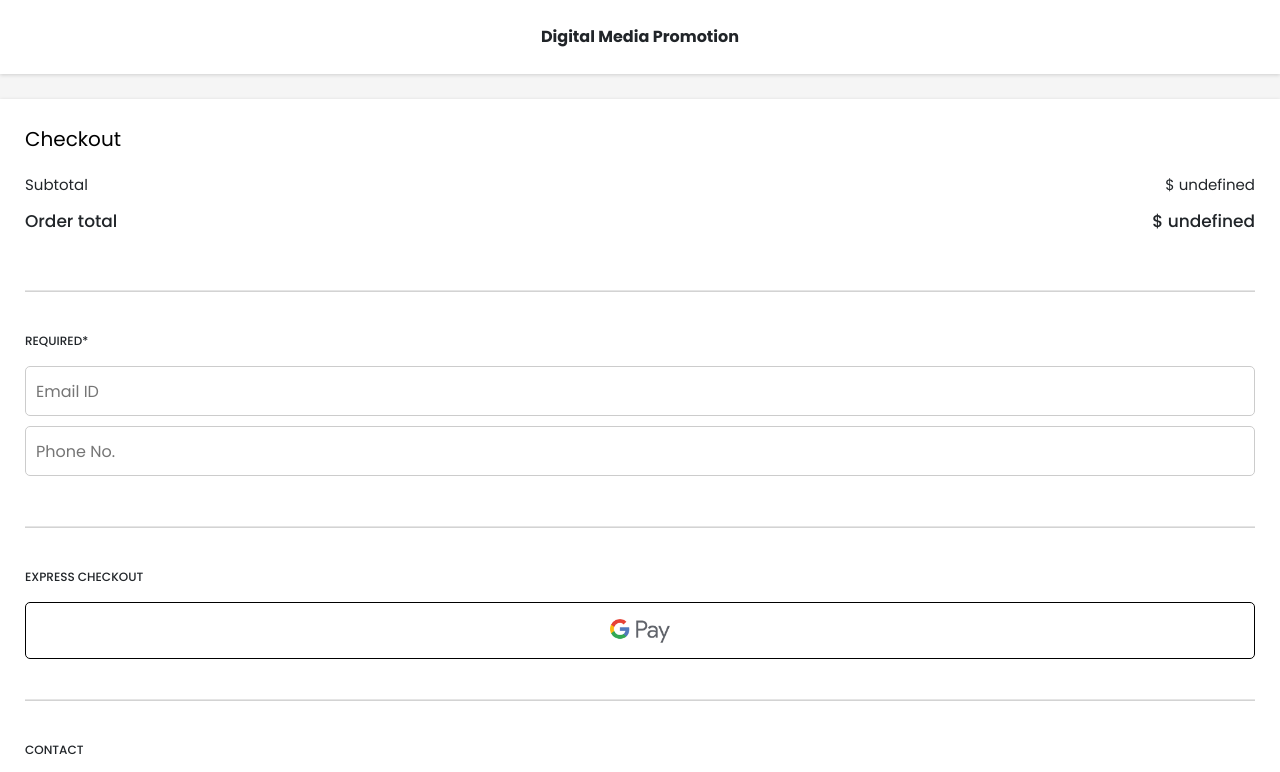
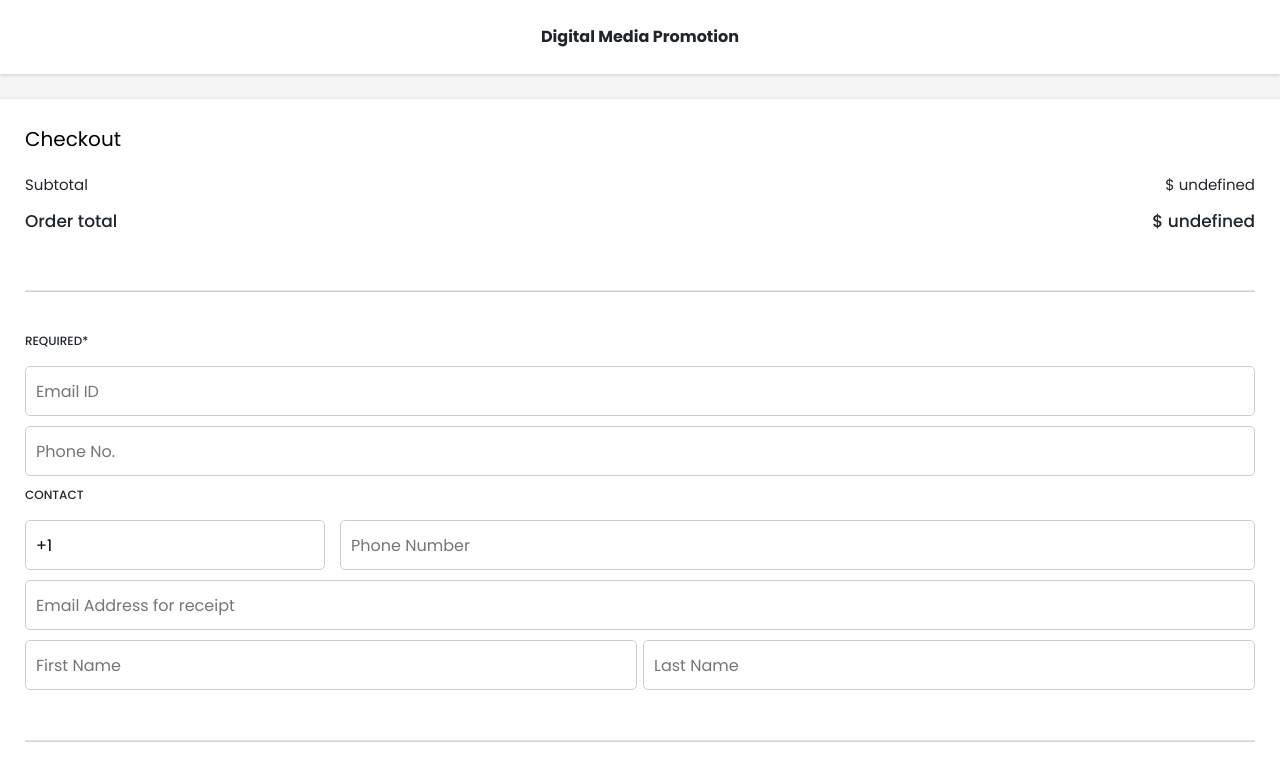
Before and after one commit to buystripe/stripe, a plain HTML site: page checkout.html in a window 1280 px wide. Shown: the top 772 px of the page. Drawn offline with nearby package versions, Linux system fonts and the light colour scheme.

Commit message:
Update checkout.html

```diff
--- a/checkout.html
+++ b/checkout.html
@@ -254,15 +254,6 @@
                 <p class="headd_text">REQUIRED*</p>
                 <input type="text" class="myform" name="email2" placeholder="Email ID" required="">
                 <input type="text" class="myform" name="phone2" placeholder="Phone No." required="">
-                <hr class="hrr">
-                <p class="headd_text">EXPRESS CHECKOUT</p>
-                <center>
-                    <a class="btn btn_gpay">
-                        <img src="gpay.png" style="width: 60px;">
-                    </a>
-                    <p class="my_alert_gpay alert" style="display: none;">Not Available at this moment</p>
-                </center>
-                <hr class="hrr">
                 <p class="headd_text">CONTACT</p>
                 <div class="row">
                     <div class="col-3" style="padding-right: 0px;">
```
